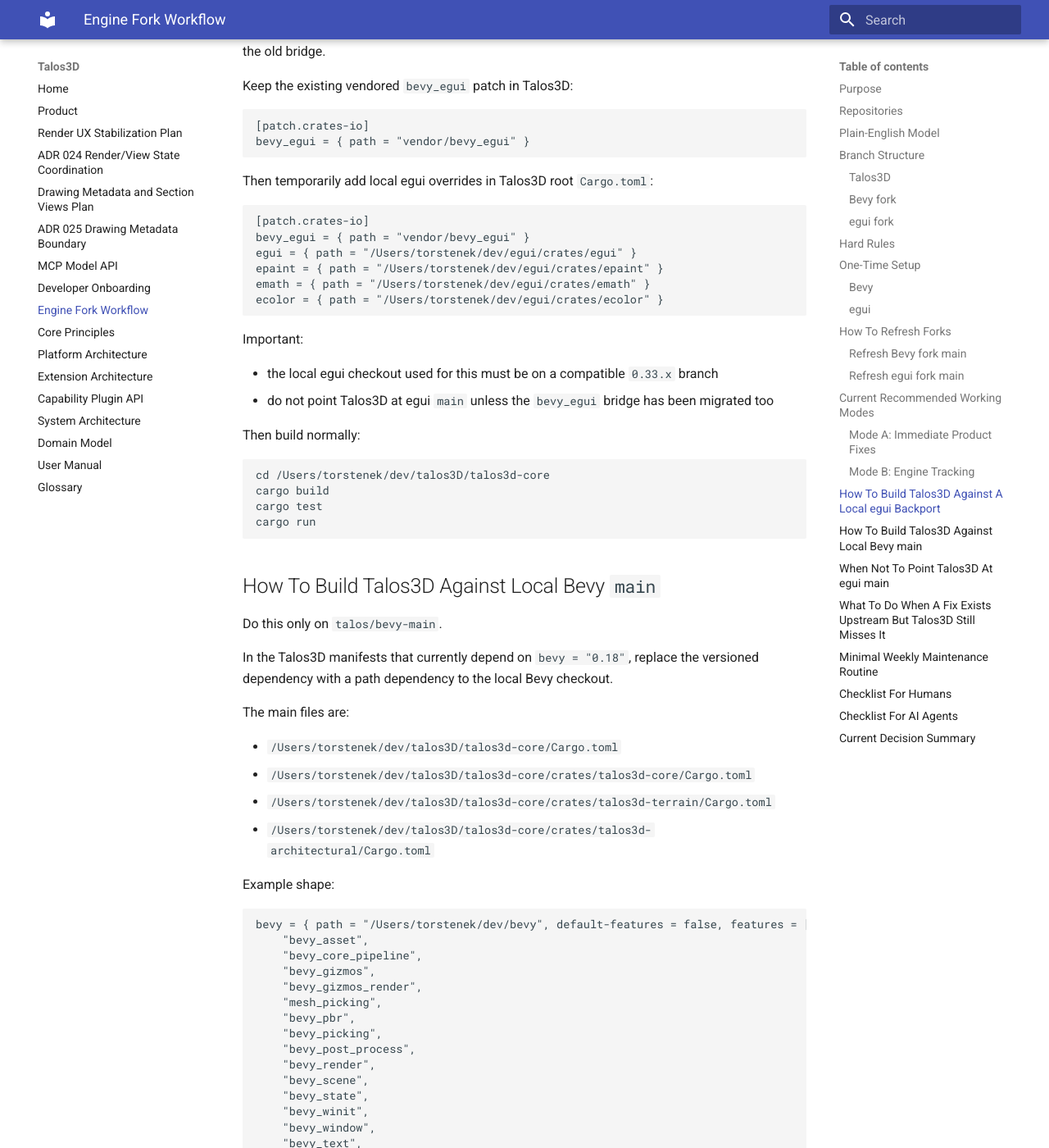
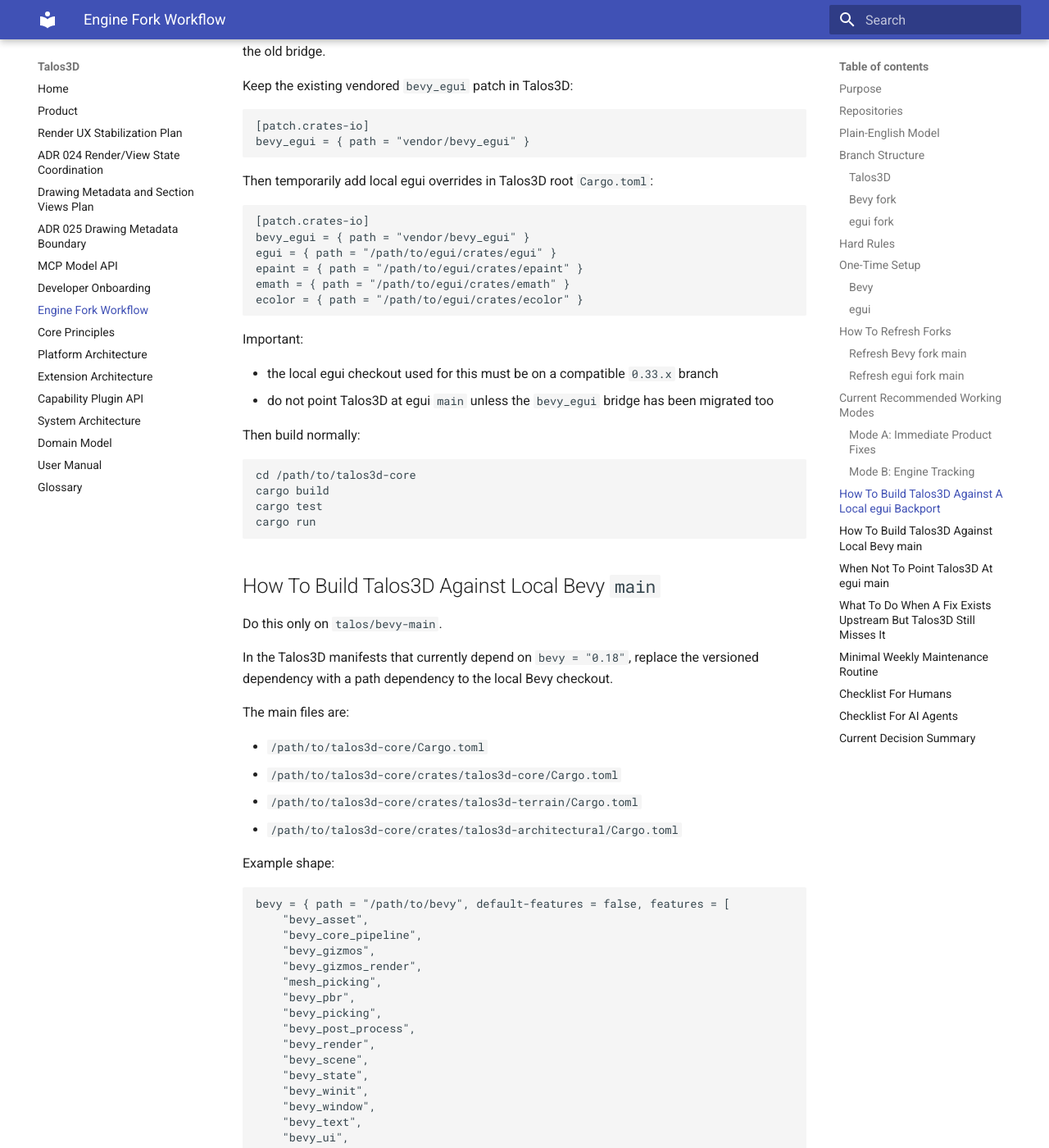
Before and after one commit to appverket/talos3D, an MkDocs documentation site: the page built from docs/ENGINE_FORK_WORKFLOW.md, in a window 1280 px wide and 1400 px high, scrolled down 4872 px. Shown: the whole window at 82% size. Built offline with MkDocs 1.6.1 and Material for MkDocs 9.7.7, drawn with Linux system fonts in a browser that asks for light colours; some of the changed text lies outside the part shown.

````diff
--- a/Cargo.toml
+++ b/Cargo.toml
@@ -77,7 +77,7 @@ ecolor = { path = "vendor/egui-0.33.3/ecolor" }
 #
 # - If you need local Bevy main, do that only on a dedicated Talos branch and
 #   replace versioned `bevy = "0.18"` dependencies with path dependencies to:
-#   /Users/torstenek/dev/bevy
+#   /path/to/your/local/bevy
 #
 # Full workflow:
 # docs/ENGINE_FORK_WORKFLOW.md
--- a/docs/ENGINE_FORK_WORKFLOW.md
+++ b/docs/ENGINE_FORK_WORKFLOW.md
@@ -23,11 +23,11 @@ Talos3D currently depends on three layers:
 2. Bevy engine
 3. egui UI library
 
-Current local checkouts:
+Example local checkouts:
 
-- Talos3D: `/Users/torstenek/dev/talos3D/talos3d-core`
-- Bevy fork: `/Users/torstenek/dev/bevy`
-- egui fork: `/Users/torstenek/dev/egui`
+- Talos3D: `/path/to/talos3d-core`
+- Bevy fork: `/path/to/bevy`
+- egui fork: `/path/to/egui`
 
 Current important constraint:
 
@@ -104,7 +104,7 @@ Each fork should have both `origin` and `upstream`.
 ### Bevy
 
 ```bash
-cd /Users/torstenek/dev/bevy
+cd /path/to/bevy
 git remote add upstream https://github.com/bevyengine/bevy.git
 git fetch upstream
 ```
@@ -112,7 +112,7 @@ git fetch upstream
 ### egui
 
 ```bash
-cd /Users/torstenek/dev/egui
+cd /path/to/egui
 git remote add upstream https://github.com/emilk/egui.git
 git fetch upstream
 ```
@@ -126,7 +126,7 @@ This is the normal refresh flow.
 ### Refresh Bevy fork `main`
 
 ```bash
-cd /Users/torstenek/dev/bevy
+cd /path/to/bevy
 git fetch upstream
 git checkout main
 git rebase upstream/main
@@ -135,7 +135,7 @@ git rebase upstream/main
 ### Refresh egui fork `main`
 
 ```bash
-cd /Users/torstenek/dev/egui
+cd /path/to/egui
 git fetch upstream
 git checkout main
 git rebase upstream/main
@@ -170,7 +170,7 @@ Current example:
 Recommended branch:
 
 ```bash
-cd /Users/torstenek/dev/egui
+cd /path/to/egui
 git fetch upstream --tags
 git checkout -b talos/egui-0.33-panel-fix tags/0.33.3
 ```
@@ -187,7 +187,7 @@ Use this when:
 Recommended branch:
 
 ```bash
-cd /Users/torstenek/dev/talos3D/talos3d-core
+cd /path/to/talos3d-core
 git checkout -b talos/bevy-main
 ```
 
@@ -211,10 +211,10 @@ Then temporarily add local egui overrides in Talos3D root `Cargo.toml`:
 ```toml
 [patch.crates-io]
 bevy_egui = { path = "vendor/bevy_egui" }
-egui = { path = "/Users/torstenek/dev/egui/crates/egui" }
-epaint = { path = "/Users/torstenek/dev/egui/crates/epaint" }
-emath = { path = "/Users/torstenek/dev/egui/crates/emath" }
-ecolor = { path = "/Users/torstenek/dev/egui/crates/ecolor" }
+egui = { path = "/path/to/egui/crates/egui" }
+epaint = { path = "/path/to/egui/crates/epaint" }
+emath = { path = "/path/to/egui/crates/emath" }
+ecolor = { path = "/path/to/egui/crates/ecolor" }
 ```
 
 Important:
@@ -227,7 +227,7 @@ Important:
 Then build normally:
 
 ```bash
-cd /Users/torstenek/dev/talos3D/talos3d-core
+cd /path/to/talos3d-core
 cargo build
 cargo test
 cargo run
@@ -242,15 +242,15 @@ versioned dependency with a path dependency to the local Bevy checkout.
 
 The main files are:
 
-- `/Users/torstenek/dev/talos3D/talos3d-core/Cargo.toml`
-- `/Users/torstenek/dev/talos3D/talos3d-core/crates/talos3d-core/Cargo.toml`
-- `/Users/torstenek/dev/talos3D/talos3d-core/crates/talos3d-terrain/Cargo.toml`
-- `/Users/torstenek/dev/talos3D/talos3d-core/crates/talos3d-architectural/Cargo.toml`
+- `/path/to/talos3d-core/Cargo.toml`
+- `/path/to/talos3d-core/crates/talos3d-core/Cargo.toml`
+- `/path/to/talos3d-core/crates/talos3d-terrain/Cargo.toml`
+- `/path/to/talos3d-core/crates/talos3d-architectural/Cargo.toml`
 
 Example shape:
 
 ```toml
-bevy = { path = "/Users/torstenek/dev/bevy", default-features = false, features = [
+bevy = { path = "/path/to/bevy", default-features = false, features = [
     "bevy_asset",
     "bevy_core_pipeline",
     "bevy_gizmos",
@@ -277,7 +277,7 @@ bevy = { path = "/Users/torstenek/dev/bevy", default-features = false, features
 Then build Talos3D from the Talos3D repository, not from Bevy:
 
 ```bash
-cd /Users/torstenek/dev/talos3D/talos3d-core
+cd /path/to/talos3d-core
 cargo build
 cargo test
 cargo run
@@ -334,17 +334,17 @@ If Talos3D is actively tracking newer engine work, do this once per week:
 In commands:
 
 ```bash
-cd /Users/torstenek/dev/bevy
+cd /path/to/bevy
 git fetch upstream
 git checkout main
 git rebase upstream/main
 
-cd /Users/torstenek/dev/egui
+cd /path/to/egui
 git fetch upstream
 git checkout main
 git rebase upstream/main
 
-cd /Users/torstenek/dev/talos3D/talos3d-core
+cd /path/to/talos3d-core
 cargo build
 cargo test
 ```
````
Also changed, not shown: README.md (+2 -0 lines), docs/MCP_MODEL_API.md (+15 -2 lines), 2 other files.
